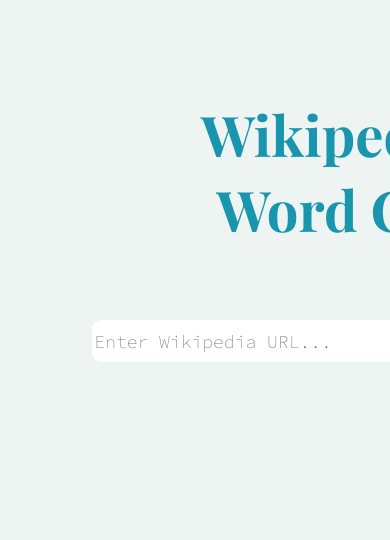
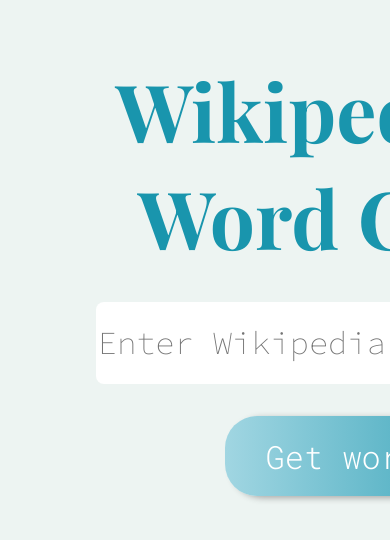
Before and after one commit to mtwickett/wikipedia-page-word-counter, a plain HTML site: page index.html in a window 390 px wide. Shown: the top 540 px of the page. Drawn offline with nearby package versions, Linux system fonts and the light colour scheme; a web font is replaced by a local one.

Commit message:
Added responsive design

```diff
--- a/styles.css
+++ b/styles.css
@@ -4,33 +4,33 @@
 
 div#container {
     margin: auto;
-    padding: 2em;
-    width: 45em;
+    padding: 2rem;
+    width: 45rem;
     text-align: center;
 }
 
 h1 {
-    margin: 0 1em;
-    padding: 1em;
+    margin: 0 1rem;
+    padding: 1rem;
     text-align: center;
     font-family: "Playfair Display", serif;
     font-weight: 700;
-    font-size: 3.5em;
+    font-size: 3.5rem;
     color: #1995AD;
 }
 
 form #wikipedia-url {
-    margin: 1em 0.5em 2em auto;
+    margin: 1rem 0.5rem 2rem auto;
     outline: none;
     border: none;
     width: 60%;
-    height: 40px;
-    border-radius: 0.5em;
+    height: 2.5rem;
+    border-radius: 0.5rem;
     font-family: "Source Code Pro", monospace;
     font-optical-sizing: auto;
     font-weight: 100;
     font-style: normal;
-    font-size: 18px;
+    font-size: 1.1rem;
 }
 
 form #wikipedia-url:focus {
@@ -40,17 +40,18 @@
 
 div button#get-word-count {
     margin: auto auto auto auto;
-    padding: 0.70em 1em 0.70em 1em;
+    padding: 0.70rem 1rem 0.70rem 1rem;
     background: linear-gradient(90deg, #A1D6E2, #1995AD);
     box-shadow: 6px 2px 6px rgba(62, 58, 58, 0.4);
     border: none;
-    border-radius: 2em;
+    border-radius: 2rem;
     color: white;
     font-family: "Roboto Mono", monospace;
     font-optical-sizing: auto;
     font-weight: 300;
     font-style: normal;
-    font-size: 1em;
+    font-size: 1rem;
+    text-align: center;
 }
 
 div button#get-word-count:hover {
@@ -70,9 +71,31 @@
     font-optical-sizing: auto;
     font-weight: 200;
     font-style: normal;
-    font-size: 2em;
+    font-size: 2rem;
 }
 
 #number-of-words {
     font-weight: 900;
 }
+
+@media (max-width: 768px) {
+    form#word-count-form {
+        display: inline-block;
+    }
+
+    h1 {
+        font-size: 5rem;
+    }
+
+    form #wikipedia-url {
+        width: 85%;
+        height: 5rem;
+        font-size: 2rem;
+    }
+
+    div button#get-word-count {
+        width: 50%;
+        height: 5rem;
+        font-size: 2rem;
+    }
+}
```
